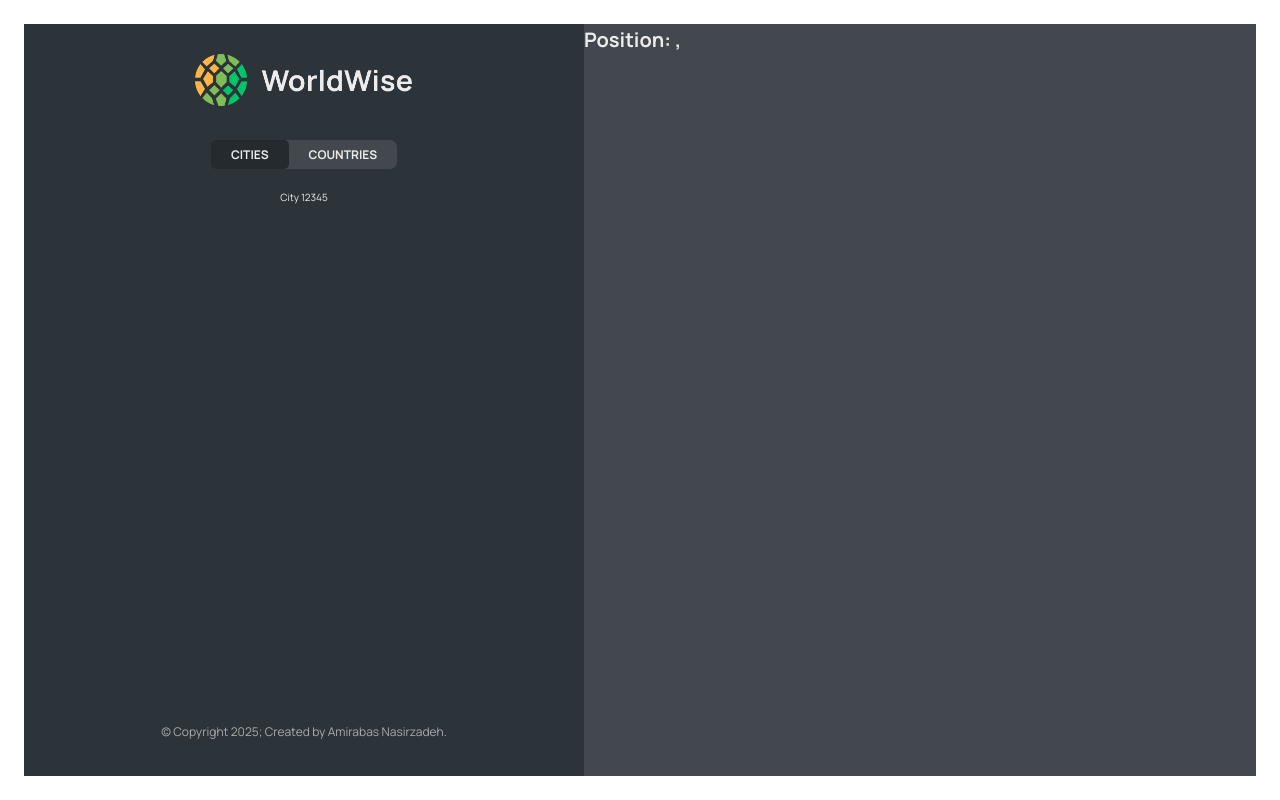
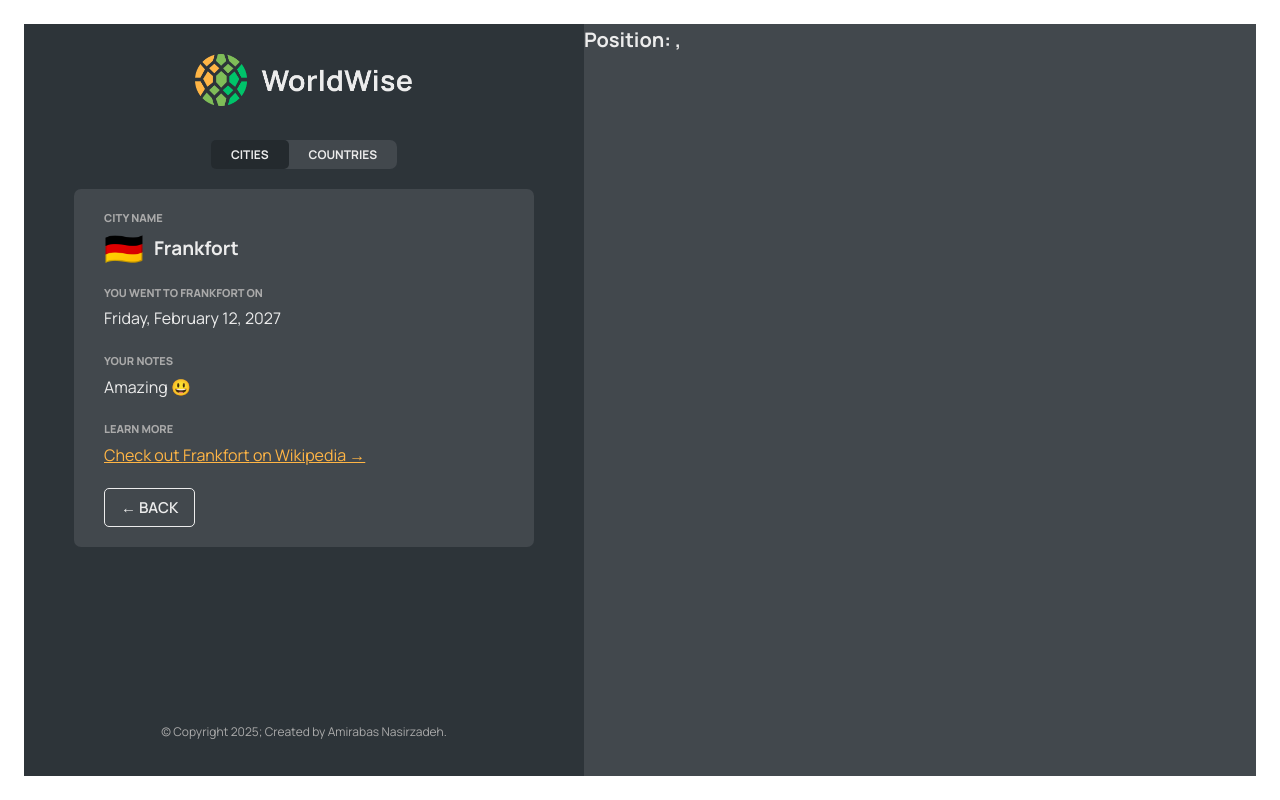
Before and after one commit to AmirabasNasirzadeh/worldwise, a React (Vite) app: page /app/cities/12345 in a window 1280 px wide. Built offline with nearby package versions, Linux system fonts and the light colour scheme; data requests are answered from the project's data file.

Commit message:
City view was finished

```diff
--- /dev/null
+++ b/src/components/ButtonBack.jsx
@@ -0,0 +1,20 @@
+import { useNavigate } from "react-router-dom";
+import Button from "./Button";
+
+function ButtonBack() {
+  const navigate = useNavigate();
+
+  return (
+    <Button
+      type="back"
+      onClick={(e) => {
+        e.preventDefault();
+        navigate(-1);
+      }}
+    >
+      &larr; Back
+    </Button>
+  );
+}
+
+export default ButtonBack;
--- a/src/components/City.jsx
+++ b/src/components/City.jsx
@@ -1,5 +1,10 @@
 import { useParams } from "react-router-dom";
 import styles from "./City.module.css";
+import { useCities } from "../contexts/CitiesContext";
+import { useEffect } from "react";
+import Button from "./Button";
+import Spinner from "./Spinner";
+import ButtonBack from "./ButtonBack";
 
 const formatDate = (date) =>
   new Intl.DateTimeFormat("en", {
@@ -10,57 +15,58 @@
   }).format(new Date(date));
 
 function City() {
-  // TEMP DATA
-  const currentCity = {
-    cityName: "Lisbon",
-    emoji: "🇵🇹",
-    date: "2027-10-31T15:59:59.138Z",
-    notes: "My favorite city so far!",
-  };
+  const { id } = useParams();
+  const { getCity, currentCity, isLoading } = useCities();
 
-  const { id } = useParams();
+  useEffect(
+    function () {
+      getCity(id);
+    },
+    // eslint-disable-next-line react-hooks/exhaustive-deps
+    [id]
+  );
 
   const { cityName, emoji, date, notes } = currentCity;
 
-  return <p>City {id}</p>;
+  if (isLoading) return <Spinner />;
 
-  // return (
-  //   <div className={styles.city}>
-  //     <div className={styles.row}>
-  //       <h6>City name</h6>
-  //       <h3>
-  //         <span>{emoji}</span> {cityName}
-  //       </h3>
-  //     </div>
+  return (
+    <div className={styles.city}>
+      <div className={styles.row}>
+        <h6>City name</h6>
+        <h3>
+          <span>{emoji}</span> {cityName}
+        </h3>
+      </div>
 
-  //     <div className={styles.row}>
-  //       <h6>You went to {cityName} on</h6>
-  //       <p>{formatDate(date || null)}</p>
-  //     </div>
+      <div className={styles.row}>
+        <h6>You went to {cityName} on</h6>
+        <p>{formatDate(date || null)}</p>
+      </div>
 
-  //     {notes && (
-  //       <div className={styles.row}>
-  //         <h6>Your notes</h6>
-  //         <p>{notes}</p>
-  //       </div>
-  //     )}
+      {notes && (
+        <div className={styles.row}>
+          <h6>Your notes</h6>
+          <p>{notes}</p>
+        </div>
+      )}
 
-  //     <div className={styles.row}>
-  //       <h6>Learn more</h6>
-  //       <a
-  //         href={`https://en.wikipedia.org/wiki/${cityName}`}
-  //         target="_blank"
-  //         rel="noreferrer"
-  //       >
-  //         Check out {cityName} on Wikipedia &rarr;
-  //       </a>
-  //     </div>
+      <div className={styles.row}>
+        <h6>Learn more</h6>
+        <a
+          href={`https://en.wikipedia.org/wiki/${cityName}`}
+          target="_blank"
+          rel="noreferrer"
+        >
+          Check out {cityName} on Wikipedia &rarr;
+        </a>
+      </div>
 
-  //     <div>
-  //       <ButtonBack />
-  //     </div>
-  //   </div>
-  // );
+      <div>
+        <ButtonBack />
+      </div>
+    </div>
+  );
 }
 
 export default City;
--- a/src/components/CityItem.jsx
+++ b/src/components/CityItem.jsx
@@ -1,6 +1,7 @@
 /* eslint-disable react/prop-types */
 import { Link } from "react-router-dom";
 import styles from "./CityItem.module.css";
+import { useCities } from "../contexts/CitiesContext";
 
 const formatDate = (date) =>
   new Intl.DateTimeFormat("en", {
@@ -11,12 +12,15 @@
   }).format(new Date(date));
 
 function CityItem({ city }) {
+  const { currentCity } = useCities();
   const { cityName, emoji, date, id, position } = city;
 
   return (
     <li>
       <Link
-        className={styles.cityItem}
+        className={`${styles.cityItem} ${
+          id === currentCity.id ? styles["cityItem--active"] : ""
+        }`}
         to={`${id}?lat=${position.lat}&lng=${position.lng}`}
       >
         <span className={styles.emoji}>{emoji}</span>
--- a/src/components/Form.jsx
+++ b/src/components/Form.jsx
@@ -5,6 +5,7 @@
 import styles from "./Form.module.css";
 import Button from "./Button";
 import { useNavigate } from "react-router-dom";
+import ButtonBack from "./ButtonBack";
 
 export function convertToEmoji(countryCode) {
   const codePoints = countryCode
@@ -54,15 +55,7 @@
 
       <div className={styles.buttons}>
         <Button type="primary">Add</Button>
-        <Button
-          type="back"
-          onClick={(e) => {
-            e.preventDefault();
-            navigate(-1);
-          }}
-        >
-          &larr; Back
-        </Button>
+        <ButtonBack />
       </div>
     </form>
   );
--- a/src/contexts/CitiesContext.jsx
+++ b/src/contexts/CitiesContext.jsx
@@ -8,6 +8,7 @@
 function CitiesProvider({ children }) {
   const [cities, setCities] = useState([]);
   const [isLoading, setIsLoading] = useState(false);
+  const [currentCity, setCurrentCity] = useState({});
 
   useEffect(function () {
     async function fetchCities() {
@@ -25,8 +26,21 @@
     fetchCities();
   }, []);
 
+  async function getCity(id) {
+    try {
+      setIsLoading(true);
+      const res = await fetch(`${BASE_URL}/cities/${id}`);
+      const data = await res.json();
+      setCurrentCity(data);
+    } catch {
+      alert("There was an error fetching data...");
+    } finally {
+      setIsLoading(false);
+    }
+  }
+
   return (
-    <citiesContext.Provider value={{ cities, isLoading }}>
+    <citiesContext.Provider value={{ cities, isLoading, currentCity, getCity }}>
       {children}
     </citiesContext.Provider>
   );
@@ -39,4 +53,5 @@
   return context;
 }
 
+// eslint-disable-next-line react-refresh/only-export-components
 export { CitiesProvider, useCities };
```
